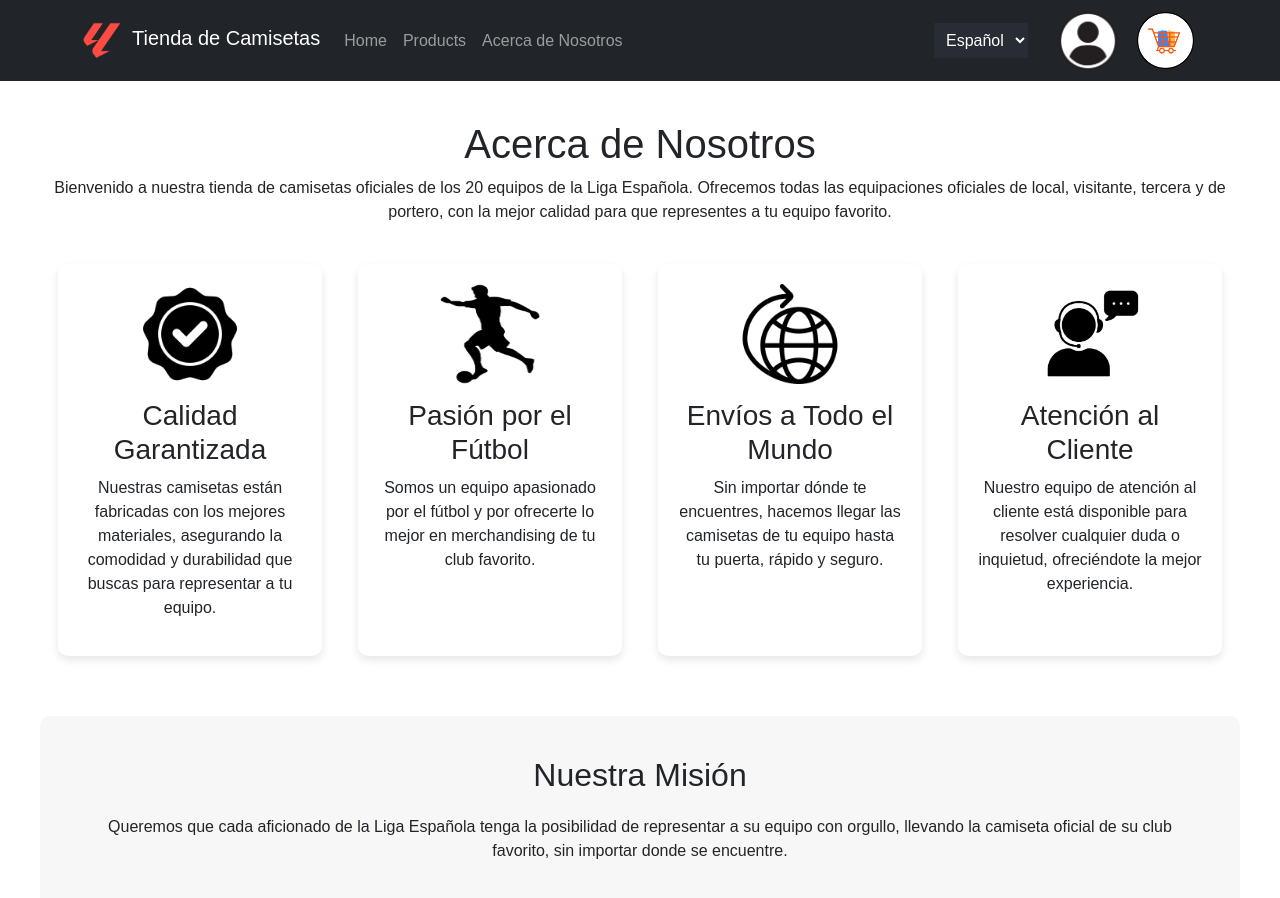
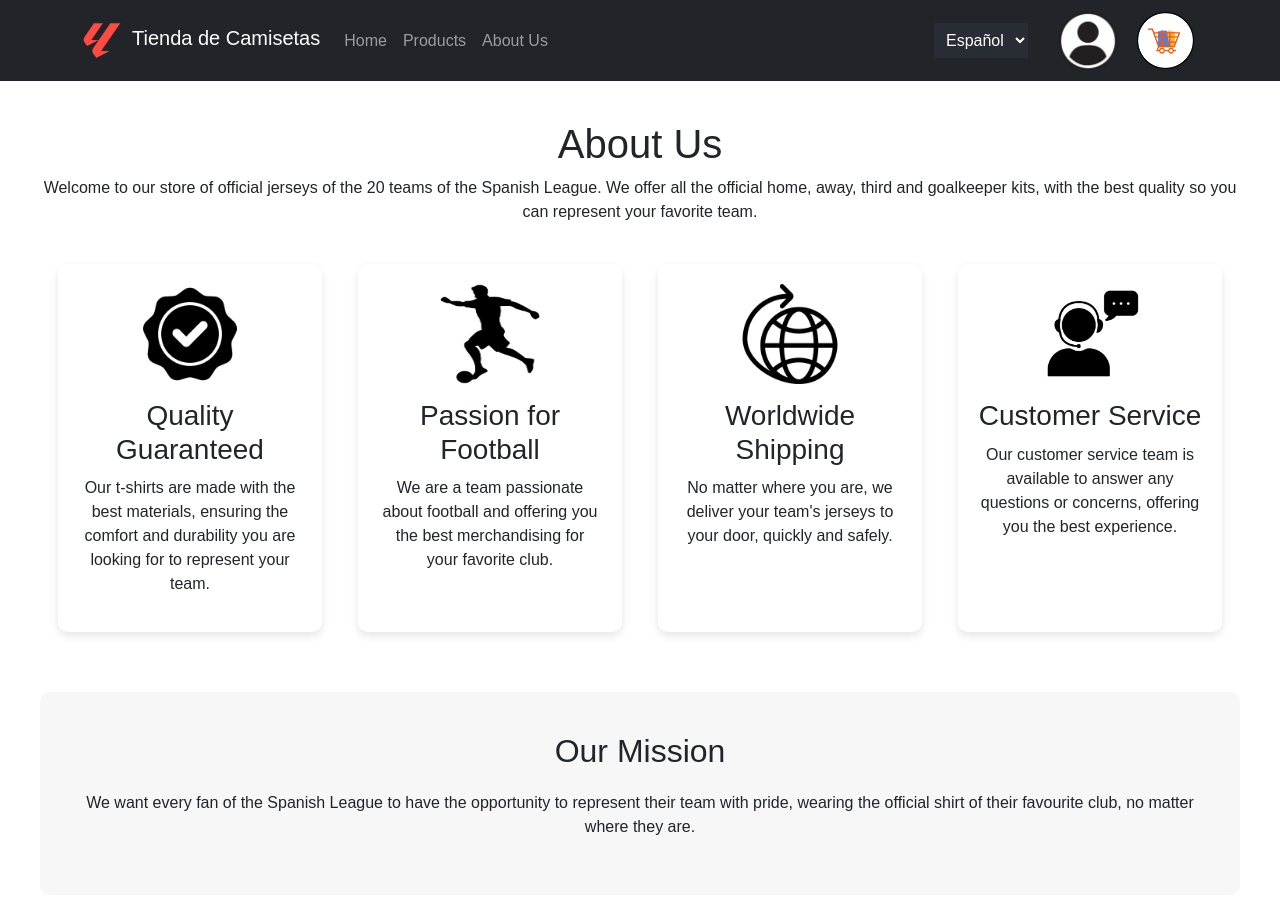
Before and after one commit to LuisGuerra05/ProyectoSoftware, a React (Create React App) app in the folder client/: page /about in a window 1280 px wide. Shown: the top 898 px of the page. Built offline with nearby package versions, Linux system fonts and the light colour scheme.

Commit message:
Traduccion about us

```diff
--- a/client/src/App.css
+++ b/client/src/App.css
@@ -40,7 +40,7 @@ body, html {
   display: flex;
   justify-content: center;
   background-color: #fffdfd;
-  padding: 10px;
+  padding: 0px;
 }
 
 .nav-bar a {
--- a/client/src/HomePage.js
+++ b/client/src/HomePage.js
@@ -1,7 +1,7 @@
 // src/HomePage.js
 import React from 'react';
 import './HomePage.css';
-import PromotionsCarousel from './funciones/PromotionsCarousel'; // Importa el carrusel
+import PromotionsCarousel from './components/PromotionsCarousel'; // Importa el carrusel
 
 const teams = [
   { name: 'FC Barcelona', logo: '/images/Barca/Barca_Escudo.png' },
--- a/client/src/components/AboutUs.js
+++ b/client/src/components/AboutUs.js
@@ -1,52 +1,41 @@
 // src/AboutUs.js
 import React from 'react';
 import './AboutUs.css';
+import { useTranslation } from 'react-i18next';
 
 function AboutUs() {
+  const { t } = useTranslation();
   return (
     <div className="about-us-container">
-      <h1>Acerca de Nosotros</h1>
+      <h1>{t('Acerca de Nosotros')}</h1>
       <p>
-        Bienvenido a nuestra tienda de camisetas oficiales de los 20 equipos de la Liga Española.
-        Ofrecemos todas las equipaciones oficiales de local, visitante, tercera y de portero, con la mejor calidad
-        para que representes a tu equipo favorito.
+      {t('ms1-about-us')}
       </p>
       <div className="features-container">
         <div className="feature-card">
           <img src="/images/feature1.png" alt="Calidad Garantizada" />
-          <h3>Calidad Garantizada</h3>
-          <p>
-            Nuestras camisetas están fabricadas con los mejores materiales, asegurando la comodidad y durabilidad que buscas para representar a tu equipo.
-          </p>
+          <h3>{t('sub1-about-us')}</h3>
+          <p>{t('sub1-p-about-us')}</p>
         </div>
         <div className="feature-card">
           <img src="/images/feature2.jpg" alt="Pasión por el Fútbol" />
-          <h3>Pasión por el Fútbol</h3>
-          <p>
-            Somos un equipo apasionado por el fútbol y por ofrecerte lo mejor en merchandising de tu club favorito.
-          </p>
+          <h3>{t('sub2-about-us')}</h3>
+          <p>{t('sub2-p-about-us')}</p>
         </div>
         <div className="feature-card">
           <img src="/images/feature3.png" alt="Envíos a Todo el Mundo" />
-          <h3>Envíos a Todo el Mundo</h3>
-          <p>
-            Sin importar dónde te encuentres, hacemos llegar las camisetas de tu equipo hasta tu puerta, rápido y seguro.
-          </p>
+          <h3>{t('sub3-about-us')}</h3>
+          <p>{t('sub3-p-about-us')}</p>
         </div>
         <div className="feature-card">
           <img src="/images/feature4.png" alt="Atención al Cliente" />
-          <h3>Atención al Cliente</h3>
-          <p>
-            Nuestro equipo de atención al cliente está disponible para resolver cualquier duda o inquietud, ofreciéndote la mejor experiencia.
-          </p>
+          <h3>{t('sub4-about-us')}</h3>
+          <p>{t('sub4-p-about-us')}</p>
         </div>
       </div>
-
       <div className="mission-section">
-        <h2>Nuestra Misión</h2>
-        <p>
-          Queremos que cada aficionado de la Liga Española tenga la posibilidad de representar a su equipo con orgullo, llevando la camiseta oficial de su club favorito, sin importar donde se encuentre.
-        </p>
+        <h2>{t('sub-mission-about-us')}</h2>
+        <p>{t('p-mission-about-us')}</p>
       </div>
     </div>
   );
--- a/client/src/locales/en.json
+++ b/client/src/locales/en.json
@@ -7,5 +7,17 @@
     "equipo" : "Team :",
     "brand" : "Brand :",
     "price" : "Price :",
-    "stock" : "Stock :"
+    "stock" : "Stock :",
+    "Acerca de Nosotros" : "About Us",
+    "ms1-about-us" : "Welcome to our store of official jerseys of the 20 teams of the Spanish League. We offer all the official home, away, third and goalkeeper kits, with the best quality so you can represent your favorite team.",
+    "sub1-about-us" : "Quality Guaranteed",
+    "sub1-p-about-us" : "Our t-shirts are made with the best materials, ensuring the comfort and durability you are looking for to represent your team.",
+    "sub2-about-us" : "Passion for Football",
+    "sub2-p-about-us" : "We are a team passionate about football and offering you the best merchandising for your favorite club.",
+    "sub3-about-us" : "Worldwide Shipping",
+    "sub3-p-about-us" : "No matter where you are, we deliver your team's jerseys to your door, quickly and safely.",
+    "sub4-about-us" : "Customer Service",
+    "sub4-p-about-us" : "Our customer service team is available to answer any questions or concerns, offering you the best experience.",
+    "sub-mission-about-us" : "Our Mission",
+    "p-mission-about-us" : "We want every fan of the Spanish League to have the opportunity to represent their team with pride, wearing the official shirt of their favourite club, no matter where they are."
 }
--- a/client/src/locales/es.json
+++ b/client/src/locales/es.json
@@ -7,5 +7,17 @@
     "equipo" : "Equipo :",
     "brand" : "Marca :",
     "price" : "Precio :",
-    "stock" : "Cantidad :"
+    "stock" : "Cantidad :",
+    "Acerca de Nosotros" : "Acerca de Nosotros",
+    "ms1-about-us" : "Bienvenido a nuestra tienda de camisetas oficiales de los 20 equipos de la Liga Española. Ofrecemos todas las equipaciones oficiales de local, visitante, tercera y de portero, con la mejor calidad para que representes a tu equipo favorito.",
+    "sub1-about-us" : "Calidad Garantizada",
+    "sub1-p-about-us" : "Nuestras camisetas están fabricadas con los mejores materiales, asegurando la comodidad y durabilidad que buscas para representar a tu equipo.",
+    "sub2-about-us" : "Pasión por el Fútbol",
+    "sub2-p-about-us" : "Somos un equipo apasionado por el fútbol y por ofrecerte lo mejor en merchandising de tu club favorito.",
+    "sub3-about-us" : "Envíos a Todo el Mundo",
+    "sub3-p-about-us" : "Sin importar dónde te encuentres, hacemos llegar las camisetas de tu equipo hasta tu puerta, rápido y seguro.",
+    "sub4-about-us" : "Atención al Cliente",
+    "sub4-p-about-us" : "Nuestro equipo de atención al cliente está disponible para resolver cualquier duda o inquietud, ofreciéndote la mejor experiencia.",
+    "sub-mission-about-us" : "Nuestra Misión",
+    "p-mission-about-us" : "Queremos que cada aficionado de la Liga Española tenga la posibilidad de representar a su equipo con orgullo, llevando la camiseta oficial de su club favorito, sin importar donde se encuentre."
 }
```
Also changed, not shown: client/src/components/PromotionsCarousel.css (renamed from client/src/funciones/PromotionsCarousel.css), client/src/components/PromotionsCarousel.js (renamed from client/src/funciones/PromotionsCarousel.js).
